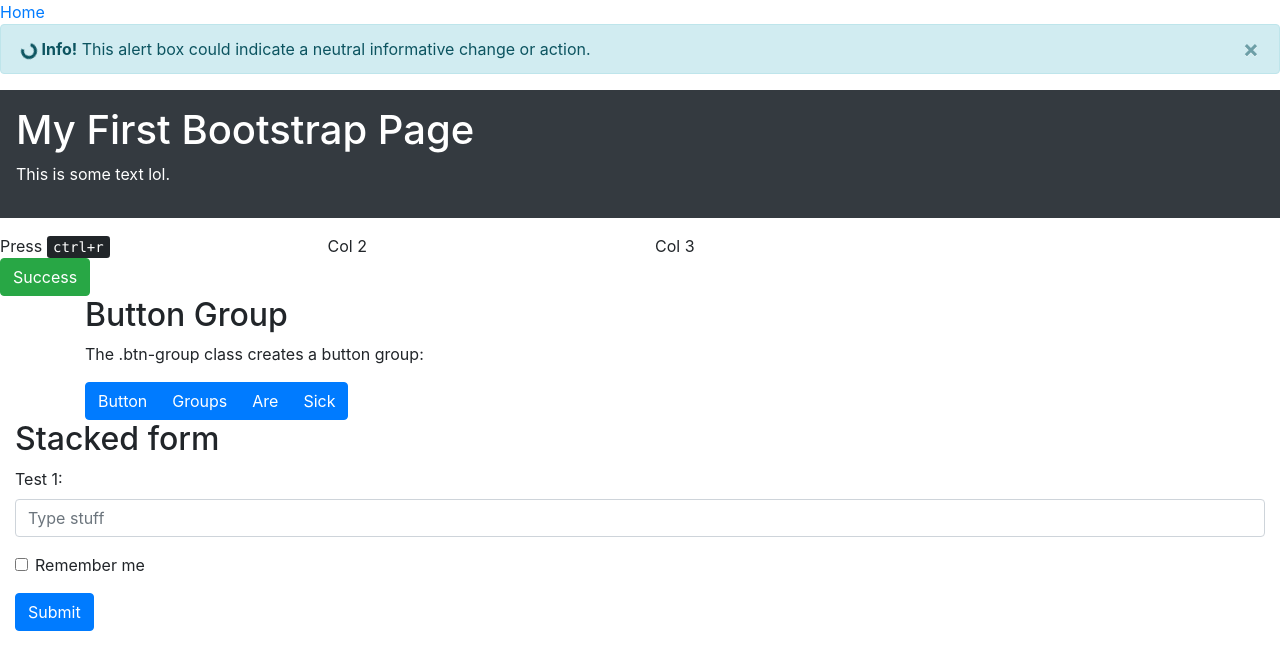
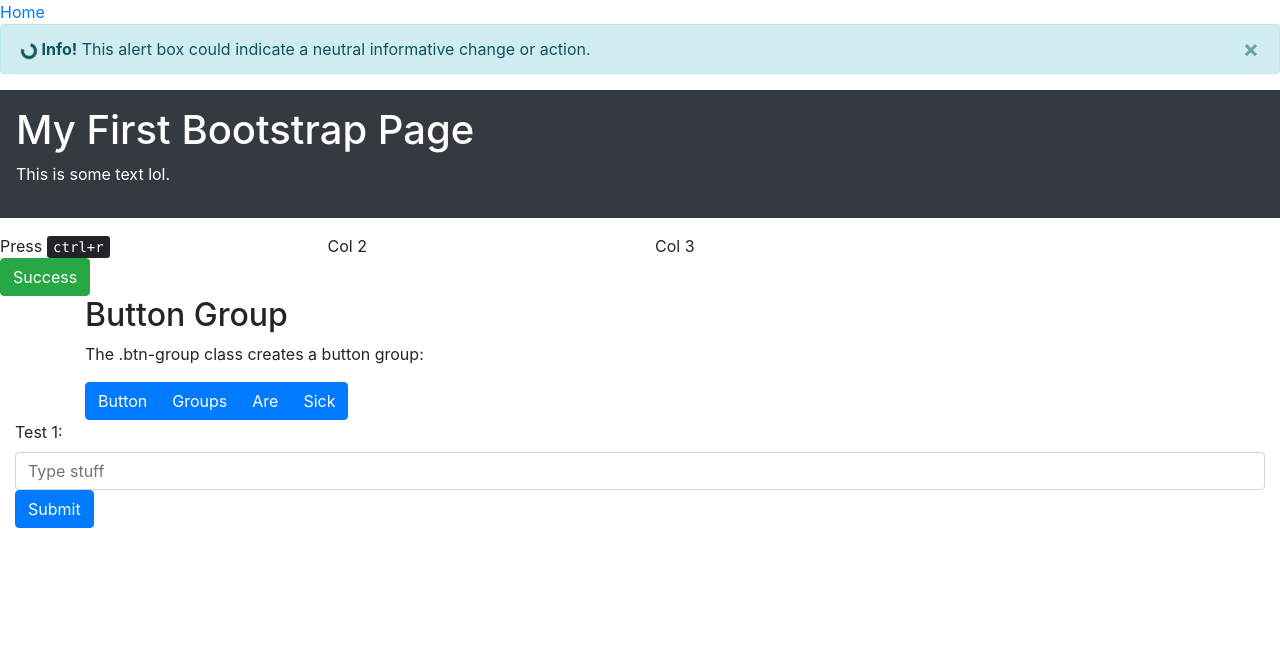
Before and after one commit to spencerarrasmith/Dasoccerguy.github.io, a plain HTML site: page pages/overlaycontrolpanel.html in a window 1280 px wide. Drawn offline with nearby package versions, Linux system fonts and the light colour scheme; files whose address does not match are found by name.

Commit message:
forms are weird

```diff
--- a/pages/overlaycontrolpanel.html
+++ b/pages/overlaycontrolpanel.html
@@ -52,19 +52,9 @@
 </div>
 
 <div class="container-fluid">
-  <h2>Stacked form</h2>
-  <form action="inputTest()">
-    <div class="form-group">
-      <label for="test1" id="label_test1">Test 1:</label>
-      <input type="test1" class="form-control" id="input_test1" placeholder="Type stuff" name="test1">
-    </div>
-    <div class="form-group form-check">
-      <label class="form-check-label">
-        <input class="form-check-input" type="checkbox" name="remember"> Remember me
-      </label>
-    </div>
-    <button type="submit" class="btn btn-primary">Submit</button>
-  </form>
+    <label for="test1" id="label_test1">Test 1:</label>
+    <input type="test1" class="form-control" id="input_test1" placeholder="Type stuff" name="test1">
+    <button type="submit" class="btn btn-primary" onclick="inputTest()">Submit</button>
 </div>
 
 <div class="container-fluid">
```
